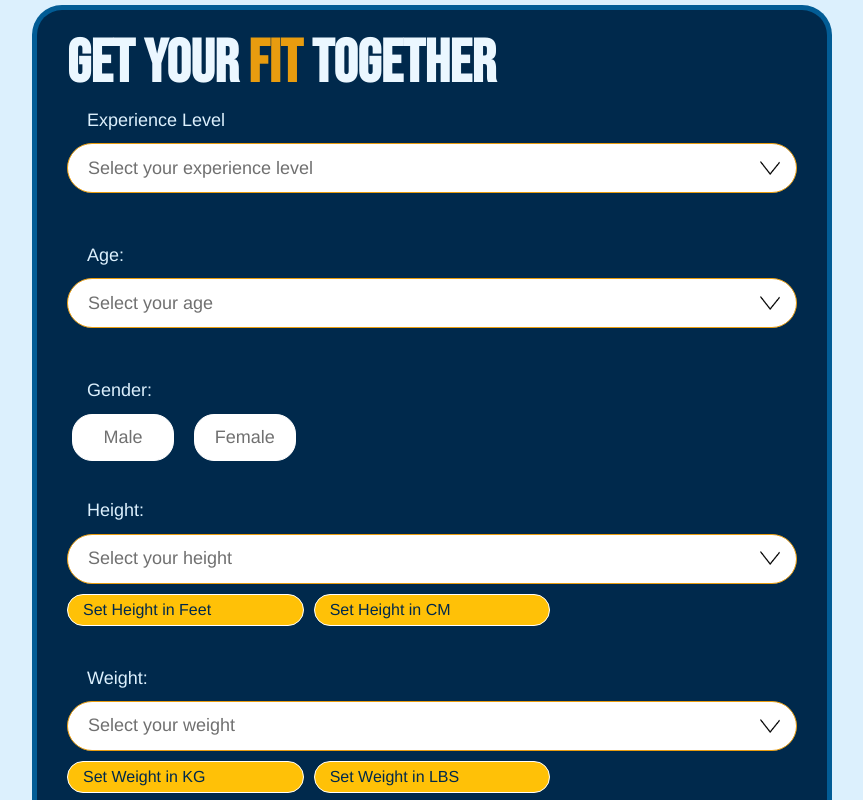
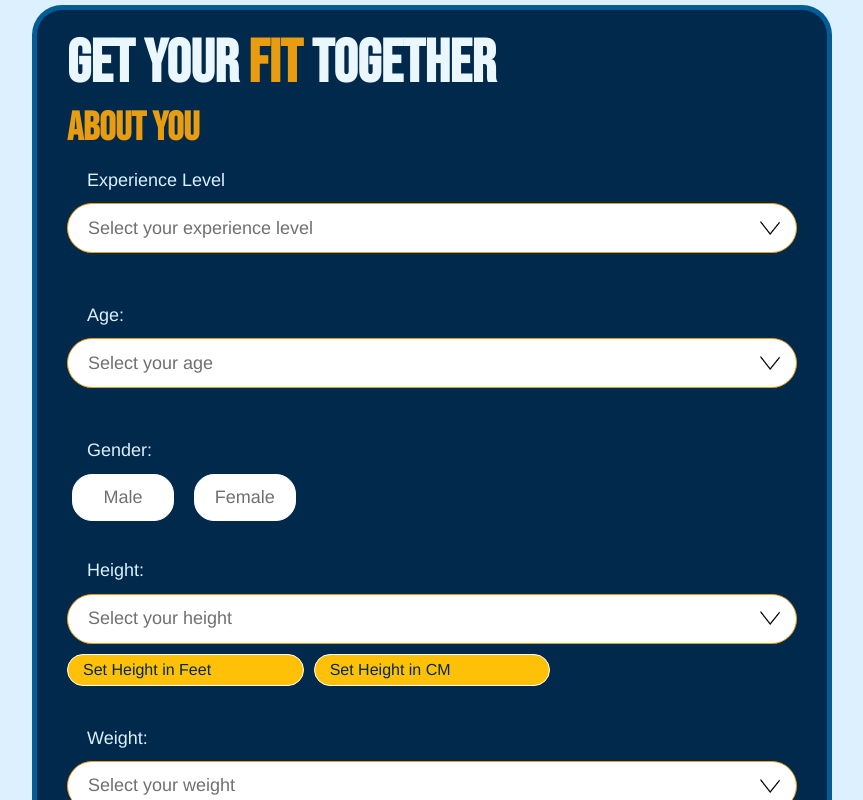
Before and after one commit to royadams72/get-your-fit-together, a Next.js app: page /questions/about-you in a window 1280 px wide. Shown: the top 800 px of the page, without its empty margins (208-1071 px from the left). Built offline with nearby package versions, Linux system fonts and the light colour scheme.

Commit message:
Dynamic title in header

```diff
--- a/app/your-custom-fit/components/YourFit.tsx
+++ b/app/your-custom-fit/components/YourFit.tsx
@@ -129,10 +129,7 @@ const YourFit = () => {
   return (
     <div>
       {userFitnessPlan && (
-        <>
-          <h2>Your Custom Fit</h2>
-          <Accordion plan={userFitnessPlan as FitPlan}></Accordion>
-        </>
+        <Accordion plan={userFitnessPlan as FitPlan}></Accordion>
       )}
       {!getUiState.isSignedUp && (
         <section>
--- a/components/Header.tsx
+++ b/components/Header.tsx
@@ -2,7 +2,13 @@
 
 import styles from "@/styles/components/_header.module.scss";
 
-const Header = ({ isFirstPage }: { isFirstPage: boolean }) => {
+const Header = ({
+  isFirstPage,
+  title,
+}: {
+  isFirstPage: boolean;
+  title: string;
+}) => {
   return (
     <header
       className={`${styles.header}${
@@ -13,6 +19,7 @@ const Header = ({ isFirstPage }: { isFirstPage: boolean }) => {
         Get Your {isFirstPage && <br />}
         <span style={{ color: "var(--quaternary-colour)" }}>Fit</span> Together
       </h1>
+      {!isFirstPage && <h2 className={styles.headerTitle}>{title}</h2>}
     </header>
   );
 };
--- a/components/RootUIComponent.tsx
+++ b/components/RootUIComponent.tsx
@@ -2,14 +2,16 @@
 import { usePathname } from "next/navigation";
 import Header from "./Header";
 import styles from "@/styles/components/_rootLayout.module.scss";
+
 const RootUIComponent = ({ children }: { children: React.ReactNode }) => {
   const pageName = usePathname();
   const isFirstPage = pageName === "/";
-  console.log(isFirstPage);
+  const regex = /(\bquestions\b|-|\/)/g;
+  const pageTitle = pageName.replace(regex, " ").trim();
 
   return (
     <main>
-      <Header isFirstPage={isFirstPage} />
+      <Header isFirstPage={isFirstPage} title={pageTitle} />
       <div
         className={`${
           isFirstPage ? styles.firstPageContainer : styles.defaultContainer
--- a/styles/abstracts/_variables.scss
+++ b/styles/abstracts/_variables.scss
@@ -16,6 +16,8 @@
   --border-radius-large: 40px;
   --border-radius-medium: 30px;
   --border-radius-small: 20px;
-  --main-border: 5px solid var(--secondary-colour);
-  --main-body-font: "Helvetica Neue", Helvetica, Arial, sans-serif;
+  --app-border: 5px solid var(--secondary-colour);
+  --app-body-font: "Helvetica Neue", Helvetica, Arial, sans-serif;
+  --app-width: 800px;
+  --app-side-padding: 3rem;
 }
--- a/styles/base/_body.scss
+++ b/styles/base/_body.scss
@@ -10,9 +10,15 @@ body {
   background-color: var(--tertiary-colour);
   font-size: 1.6rem;
   margin: 0.5rem;
+  height: 100%;
 }
 
+html,
+body {
+  min-height: 100vh;
+}
 main {
   margin: 0 auto;
-  max-width: 800px;
+  max-width: var(--app-width);
+  min-height: 70vh;
 }
--- a/styles/base/_typography.scss
+++ b/styles/base/_typography.scss
@@ -42,7 +42,7 @@ p {
   @include typography(
     "md",
     var(--primary-font-colour),
-    var(--main-body-font),
+    var(--app-body-font),
     normal
   );
 }
@@ -53,7 +53,7 @@ li {
   @include typography(
     "md",
     var(--primary-font-colour),
-    var(--main-body-font),
+    var(--app-body-font),
     normal
   );
 }
--- a/styles/components/_button.module.scss
+++ b/styles/components/_button.module.scss
@@ -26,7 +26,7 @@
   @include typography(
     "lg",
     var(--inactive-fontcolour),
-    var(--main-body-font),
+    var(--app-body-font),
     bold,
     var(--margin)
   );
--- a/styles/components/_header.module.scss
+++ b/styles/components/_header.module.scss
@@ -4,18 +4,18 @@
 .headerSmall {
   margin: 0 auto;
   text-align: left;
-  max-width: 800px;
+  max-width: var(--app-width);
   background-color: var(--tertiary-colour);
 
   h1 {
     background-color: var(--primary-colour);
     border-top-left-radius: var(--border-radius-medium);
     border-top-right-radius: var(--border-radius-medium);
-    border-top: var(--main-border);
-    border-left: var(--main-border);
-    border-right: var(--main-border);
+    border-top: var(--app-border);
+    border-left: var(--app-border);
+    border-right: var(--app-border);
     box-sizing: border-box;
-    padding: 3rem 0 2rem 3rem;
+    padding: 3rem 0 0 var(--app-side-padding);
 
     @include typography(
       "title-lrg",
@@ -30,6 +30,11 @@
   }
 }
 
+.header {
+  h1 {
+    padding-right: 3rem;
+  }
+}
 .headerSmall {
   position: sticky;
   top: 0;
@@ -44,4 +49,10 @@
       @include font-size("title-md");
     }
   }
+  h2 {
+    padding: 1rem 0 1rem var(--app-side-padding);
+    background-color: var(--primary-colour);
+    border-left: var(--app-border);
+    border-right: var(--app-border);
+  }
 }
--- a/styles/components/_rootLayout.module.scss
+++ b/styles/components/_rootLayout.module.scss
@@ -38,21 +38,21 @@
     }
   }
 }
+
 .defaultContainer,
 .firstPageContainer {
   margin: 0 auto;
-  padding: 0 3rem 2rem;
+  padding: 0 var(--app-side-padding) 2rem;
   background-color: var(--primary-colour);
   border-bottom-left-radius: var(--border-radius-medium);
   border-bottom-right-radius: var(--border-radius-medium);
-  border-bottom: var(--main-border);
-  border-left: var(--main-border);
-  border-right: var(--main-border);
+  border-bottom: var(--app-border);
+  border-left: var(--app-border);
+  border-right: var(--app-border);
   box-sizing: border-box;
+  min-height: 40vh;
 }
+
 .firstPageContainer {
   padding: 1rem 3rem 2rem;
-  @include breakpoint("md") {
-    padding: 0 3rem 2rem;
-  }
 }
--- a/styles/components/form/_checkbox.module.scss
+++ b/styles/components/form/_checkbox.module.scss
@@ -16,7 +16,7 @@
       margin-bottom: 2rem;
     }
     legend {
-      @include typography("xl", var(--white), var(--main-body-font), normal);
+      @include typography("xl", var(--white), var(--app-body-font), normal);
     }
   }
 
@@ -81,7 +81,7 @@
   @include typography(
     "md",
     var(--primary-colour),
-    var(--main-body-font),
+    var(--app-body-font),
     normal
   );
 }
--- a/styles/components/form/_commonStyles.module.scss
+++ b/styles/components/form/_commonStyles.module.scss
@@ -33,7 +33,7 @@
   display: block;
   word-break: normal;
 
-  @include typography("lg", var(--input-colour), var(--main-body-font), normal);
+  @include typography("lg", var(--input-colour), var(--app-body-font), normal);
 }
 
 .selectDiv,
@@ -46,7 +46,7 @@
     @include typography(
       "lg",
       var(--tertiary-colour),
-      var(--main-body-font),
+      var(--app-body-font),
       normal,
       0 0 1rem 2rem
     );
@@ -67,7 +67,7 @@
     @include typography(
       "md",
       var(--tertiary-colour),
-      var(--main-body-font),
+      var(--app-body-font),
       normal
     );
     margin-left: 2rem;
@@ -81,7 +81,7 @@
     @include typography(
       "md",
       var(--white),
-      var(--main-body-font),
+      var(--app-body-font),
       normal,
       0.5rem 0
     );
```
